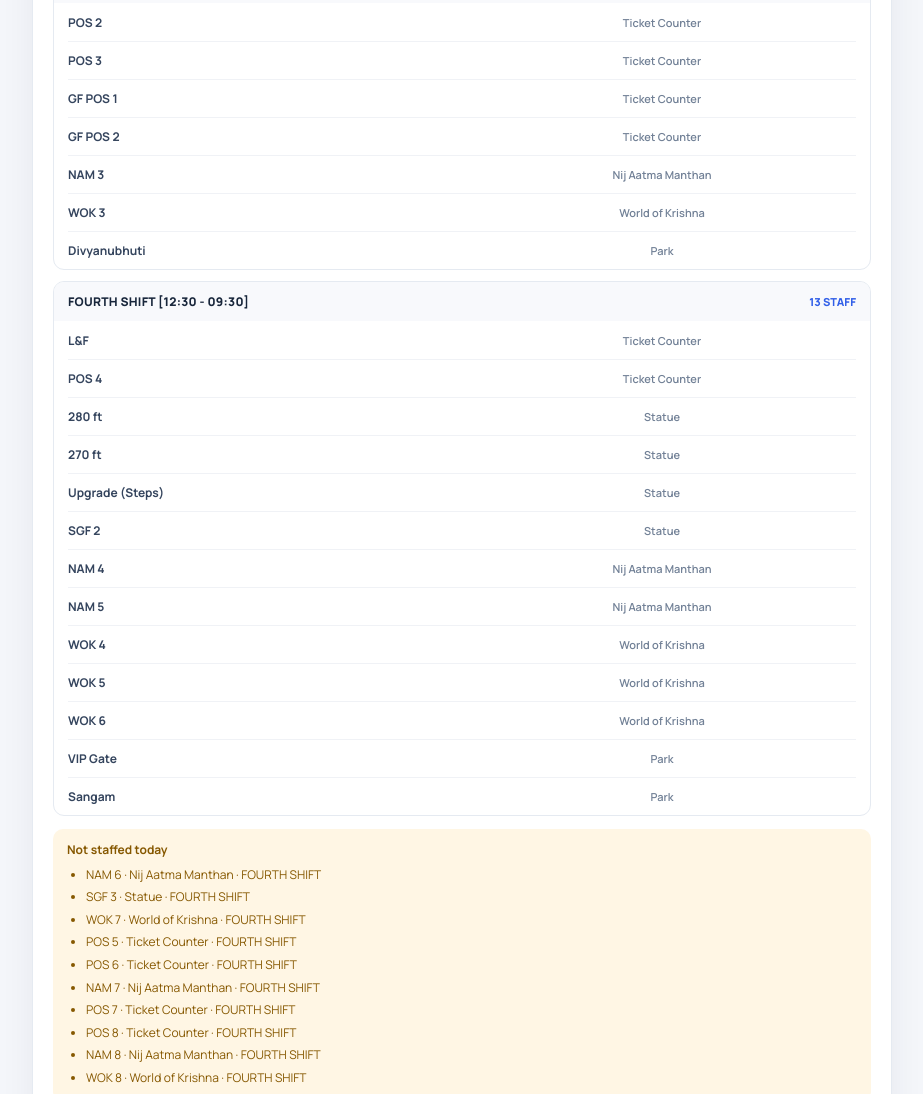
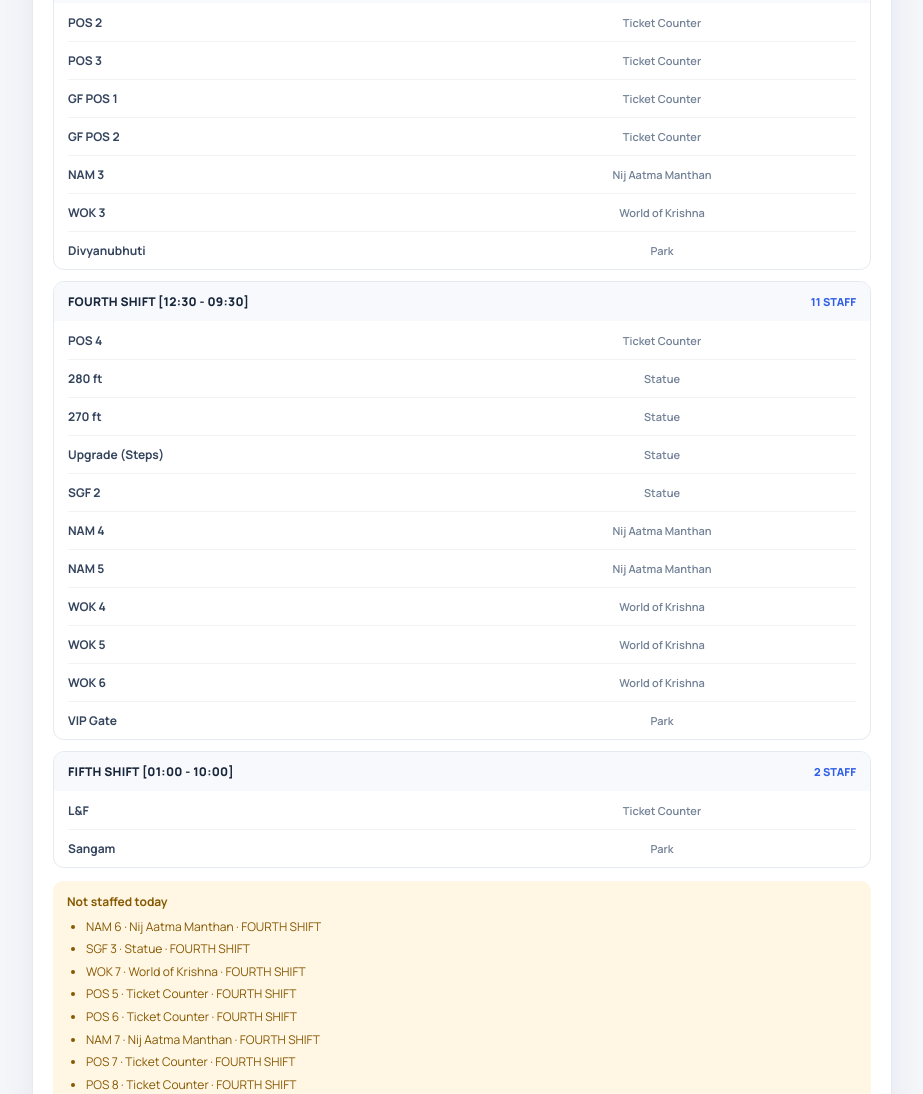
Before and after one commit to sobcombo/9hrs, a plain HTML site: page index.html in a window 1280 px wide. Shown: the part 836-1930 px from the top of the page, without its empty margins (178-1101 px from the left). Drawn offline with Linux system fonts and the light colour scheme.

Commit message:
Refactor print layout and improve staff rendering
Refactor CSS styles for multiple print columns and shifts. Update JavaScript to improve sorting and rendering of staff locations.

```diff
--- a/index.html
+++ b/index.html
@@ -525,7 +525,6 @@
           gap: 10px;
           min-height: 19px;
           padding: 3px 0;
-          border-bottom: 1px solid #edf0f4;
           font-size: 11px;
           line-height: 1.25;
         }
@@ -562,35 +561,33 @@
           margin-top: 8px;
           border-top: 1px solid #cfd6e1;
           border-bottom: 1px solid #cfd6e1;
+          break-inside: avoid;
         }
 
-        .multiple-print-column {
+        .multiple-print-column,
+        .multiple-print-cell {
           min-width: 0;
-          padding: 5px 6px;
+          padding: 3px 6px;
           border-left: 1px solid #cfd6e1;
           break-inside: avoid;
         }
 
-        .multiple-print-column:last-child {
+        .multiple-print-cell:nth-child(4n),
+        .multiple-print-column:nth-child(4) {
           border-right: 1px solid #cfd6e1;
         }
 
         .multiple-print-column h2 {
-          margin: 0 0 5px;
+          margin: 0;
           padding: 0 0 4px;
-          border-bottom: 1px solid #dce2eb;
           color: #142b4d;
           font-size: 10px;
           text-align: center;
         }
 
-        .multiple-print-shift {
-          margin-top: 10px;
-        }
-
         .multiple-print-shift h3 {
-          margin: 0;
-          padding: 2px 0;
+          margin: 0 0 3px;
+          padding: 9px 0;
           background: #eef1f6 !important;
           font-size: 9px;
           text-align: center;
@@ -606,7 +603,6 @@
 
         .multiple-print-shift li {
           padding: 2px 1px;
-          border-bottom: 1px solid #edf0f4;
           color: #000;
           font-size: 9px;
           font-weight: 700;
@@ -721,7 +717,8 @@
         { name: "FIRST SHIFT", time: "09:30 - 06:30" },
         { name: "SECOND SHIFT", time: "10:00 - 07:00" },
         { name: "THIRD SHIFT", time: "11:00 - 08:00" },
-        { name: "FOURTH SHIFT", time: "12:30 - 09:30" }
+        { name: "FOURTH SHIFT", time: "12:30 - 09:30" },
+        { name: "FIFTH SHIFT", time: "01:00 - 10:00" }
       ];
 
       // Core posts are staffed first; additional posts open one at a time.
@@ -745,7 +742,7 @@
         { name: "270 ft", shift: 3 },
         { name: "Upgrade (Steps)", shift: 3 },
         { name: "SGF 2", shift: 3 },
-        { name: "L&F", shift: 3 },
+        { name: "L&F", shift: 4 },
         { name: "VIP Gate", shift: 3 },
         { name: "NAM 3", shift: 2 },
         { name: "NAM 4", shift: 3 },
@@ -759,7 +756,7 @@
       const additionalLocations = [
         { name: "WOK 6", shift: 3 },
         { name: "POS 4", shift: 3 },
-        { name: "Sangam", shift: 3 },
+        { name: "Sangam", shift: 4 },
         { name: "NAM 6", shift: 3 },
         { name: "SGF 3", shift: 3 },
         { name: "WOK 7", shift: 3 },
@@ -779,6 +776,37 @@
         "World of Krishna",
         "Park"
       ];
+
+      const ticketCounterOrder = [
+        "POS 2",
+        "POS 3",
+        "POS 4",
+        "GF POS 1",
+        "GF POS 2",
+        "POS 5",
+        "POS 6",
+        "POS 7",
+        "POS 8",
+        "POS 1",
+        "Group Counter",
+        "L&F"
+      ];
+
+      function compareLocations(a, b) {
+        const categoryDifference =
+          categoryOrder.indexOf(categoryFor(a.name)) -
+          categoryOrder.indexOf(categoryFor(b.name));
+
+        if (categoryDifference !== 0) return categoryDifference;
+        if (categoryFor(a.name) !== "Ticket Counter") return 0;
+
+        const priority = name => {
+          const index = ticketCounterOrder.indexOf(name);
+          return index === -1 ? ticketCounterOrder.length : index;
+        };
+
+        return priority(a.name) - priority(b.name);
+      }
 
       // Read a non-negative whole-number value from an input.
       function readInput(id) {
@@ -846,6 +874,11 @@
           if (wokFour) wokFour.shift = 2;
         }
 
+        if (available <= 28) {
+          const posThree = locations.find(item => item.name === "POS 3");
+          if (posThree) posThree.shift = 3;
+        }
+
         if (locations.some(item => item.name === "POS 5")) {
           const posFour = locations.find(item => item.name === "POS 4");
           if (posFour) posFour.shift = 2;
@@ -867,11 +900,7 @@
           .map((shift, shiftIndex) => {
             const staffed = locations
               .filter(item => item.shift === shiftIndex)
-              .sort(
-                (a, b) =>
-                  categoryOrder.indexOf(categoryFor(a.name)) -
-                  categoryOrder.indexOf(categoryFor(b.name))
-              );
+              .sort(compareLocations);
             const list = staffed
               .map(item => `<li><span class="print-location-name">${item.name}</span><span class="print-location-category">${categoryFor(item.name)}</span><span class="print-staff-name" aria-hidden="true"></span></li>`)
               .join("");
@@ -884,29 +913,31 @@
           .join("");
       }
 
-      // Build four compact print columns for 27 through 30 available staff.
+      // Build a compact, row-aligned four-column print roster for 27–30 staff.
       function renderMultiplePrintRoster() {
-        document.getElementById("multiplePrintGrid").innerHTML = [27, 28, 29, 30]
-          .map(available => {
-            const locations = getStaffedLocations(available);
-            const shiftBlocks = shifts
-              .map((shift, shiftIndex) => {
-                const staffed = locations.filter(item => item.shift === shiftIndex);
-                if (staffed.length === 0) return "";
+        const availabilities = [27, 28, 29, 30];
+        const headers = availabilities
+          .map(available => `<article class="multiple-print-column"><h2>Total Staff: ${available}</h2></article>`)
+          .join("");
+        const shiftRows = shifts
+          .map((shift, shiftIndex) => availabilities
+            .map(available => {
+              const staffed = getStaffedLocations(available)
+                .filter(item => item.shift === shiftIndex)
+                .sort(compareLocations);
 
-                return `<section class="multiple-print-shift">
+              return `<section class="multiple-print-cell">
+                <div class="multiple-print-shift">
                   <h3>${shift.time} [${staffed.length} staff]</h3>
                   <ul>${staffed.map(item => `<li>${item.name}</li>`).join("")}</ul>
-                </section>`;
-              })
-              .join("");
+                </div>
+              </section>`;
+            })
+            .join("")
+          )
+          .join("");
 
-            return `<article class="multiple-print-column">
-              <h2>Total Staff: ${available}</h2>
-              ${shiftBlocks}
-            </article>`;
-          })
-          .join("");
+        document.getElementById("multiplePrintGrid").innerHTML = headers + shiftRows;
       }
 
       // Recalculate availability and rebuild the roster.
@@ -953,11 +984,7 @@
               item => item.shift === shiftIndex
             );
 
-            staffed.sort(
-              (a, b) =>
-                categoryOrder.indexOf(categoryFor(a.name)) -
-                categoryOrder.indexOf(categoryFor(b.name))
-            );
+            staffed.sort(compareLocations);
 
             const list = staffed.length
               ? `<ul class="location-list">${staffed.map(locationMarkup).join("")}</ul>`
```
